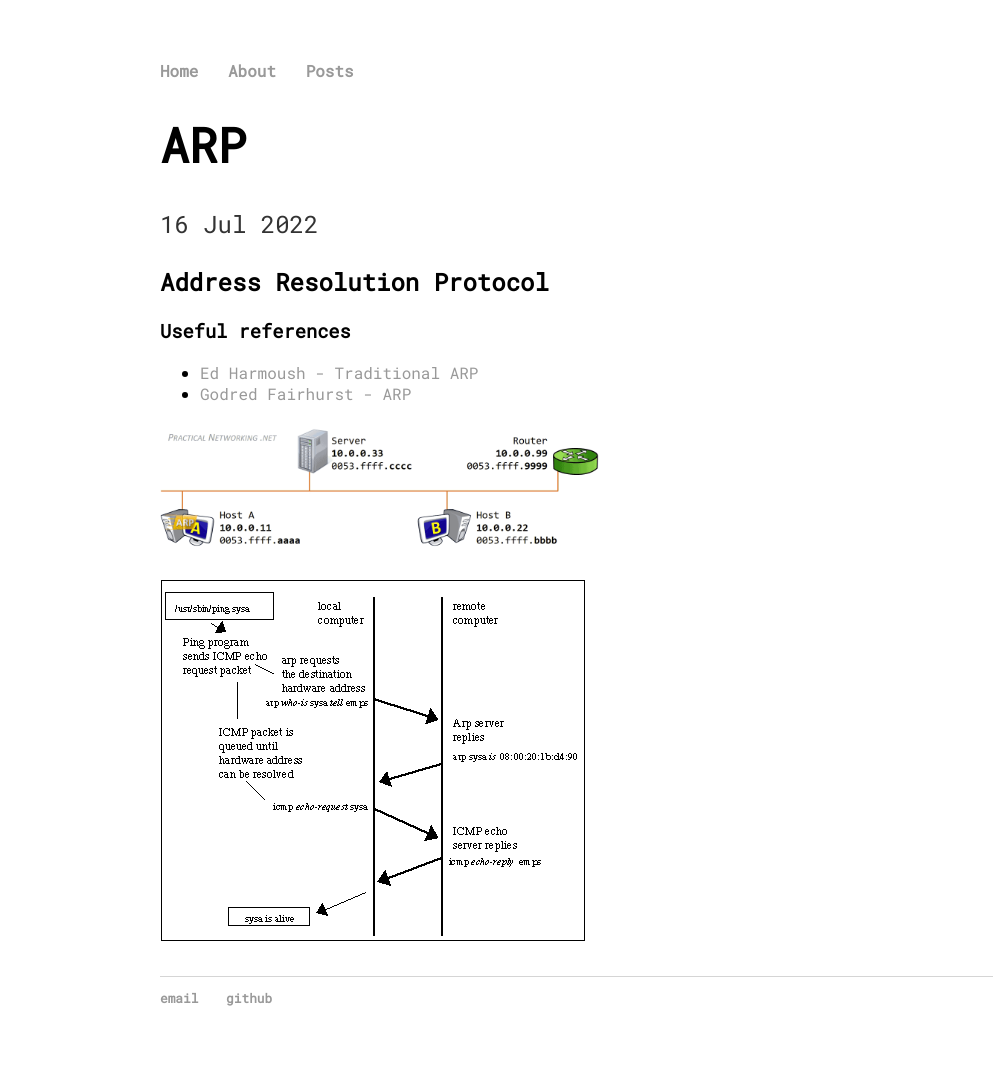
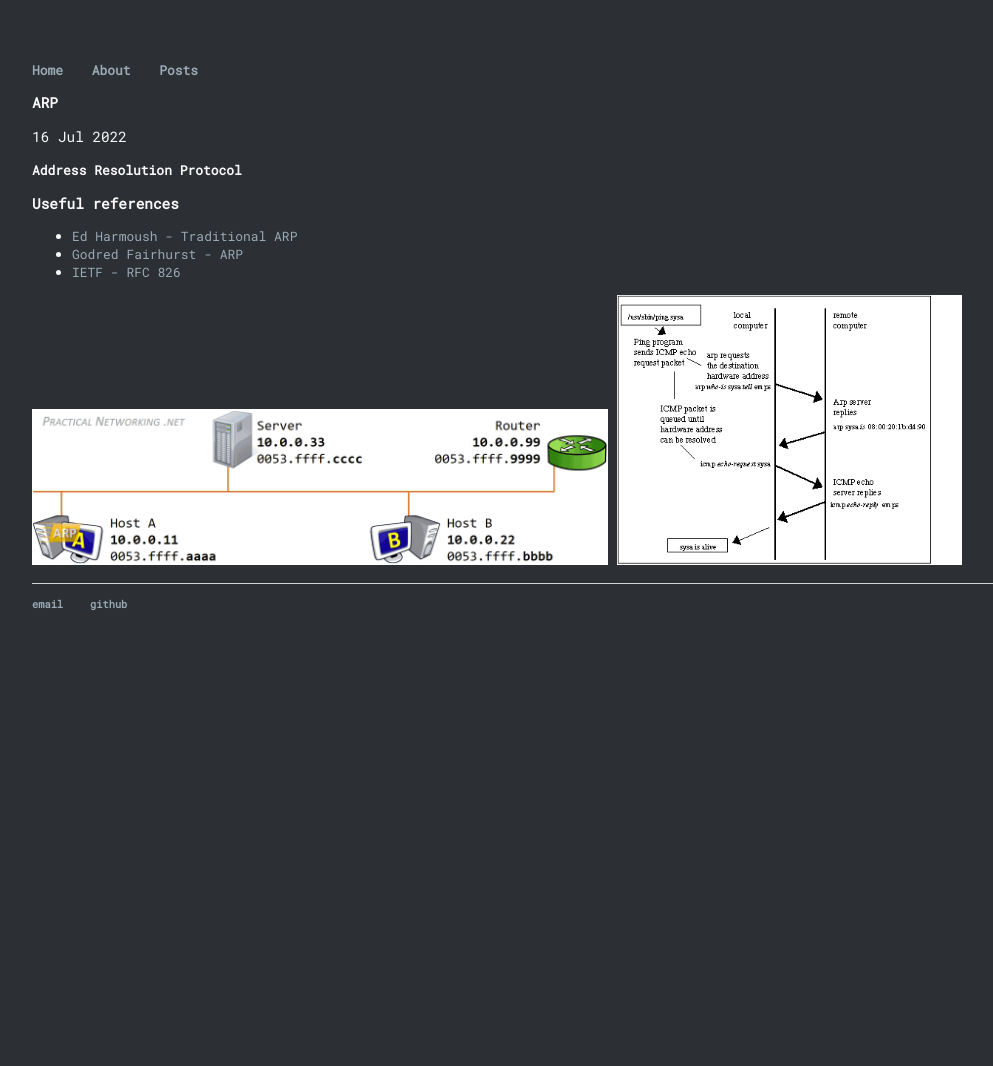
Before and after one commit to bobbykain/bobbykain.github.io, a Jekyll site: the page built from _posts/2022-07-16-arp.markdown, in a window 1280 px wide. Shown: the whole page, without its empty margins (32-1025 px from the left). Built offline with Jekyll 4.4.1, drawn with Linux system fonts in a browser that asks for light colours; after the commit the page ends 900 px from its top, so only the background shows below that.

Commit message:
updates :O

```diff
--- a/_posts/2022-07-16-arp.markdown
+++ b/_posts/2022-07-16-arp.markdown
@@ -10,7 +10,6 @@ categories:
 ### Useful references
 * [Ed Harmoush - Traditional ARP](https://www.practicalnetworking.net/series/arp/traditional-arp/)<!---https://web.archive.org/web/20220715230817/https://www.practicalnetworking.net/series/arp/traditional-arp/-->
 * [Godred Fairhurst - ARP](https://erg.abdn.ac.uk/users/gorry/course/inet-pages/arp.html)<!---https://web.archive.org/web/20220601092345/https://erg.abdn.ac.uk/users/gorry/course/inet-pages/arp.html-->
+* [IETF - RFC 826](https://datatracker.ietf.org/doc/html/rfc826)
 
-![arp-gif](/assets/img/arp/traditional-arp-process.gif){:height="49%" width="49%"}
-
-![arp-ex](/assets/img/arp/arp-eg.gif)
+![arp-gif](/assets/img/arp/traditional-arp-process.gif){:height="50%" width="50%"} ![arp-ex](/assets/img/arp/arp-eg.gif){:height="30%" width="30%"}
--- a/css/main.css
+++ b/css/main.css
@@ -1,7 +1,8 @@
 body {
     font-family: 'Roboto Mono', monospace;
     margin: 60px auto;
-    width: 70%;
+    width: 90%;
+    background: #2c2f33;
 }
 nav ul, footer ul {
     font-family: 'Roboto Mono', monospace;
@@ -15,29 +16,32 @@ nav ul li, footer ul li {
 }
 a {
     text-decoration: none;
-    color: #999;
+    color: #99aab5;
 }
 a:hover {
     text-decoration: underline;
 }
-h1 {
-    font-size: 3em;
+h1, h2, h3, h4, h5, h6, ul, li, ol, em, strong, p {
     font-family: 'Roboto Mono', monospace;
+    color: #f9f9f9;
+    font-size: .9em;
 }
-p {
-    font-family: 'Roboto Mono', monospace;
-    font-size: 1.5em;
-    line-height: 1.4em;
-    color: #333;
-}
+/*ul {
+    margin-top: -10px;
+    margin-left: -15px;
+}*/
+/*ul.footer {
+    margin-top: 0;
+    margin-left: 0;
+}*/
 footer {
     border-top: 1px solid #d5d5d5;
     font-size: .8em;
+    color: #f9f9f9;
 }
 
 ul.posts {
     margin: 20px auto 40px;
-    font-size: 1.5em;
 }
 
 ul.posts li {
--- a/posts/index.html
+++ b/posts/index.html
@@ -2,7 +2,7 @@
 layout: default
 title: Posts
 ---
-	<h2>{{ page.title }}</h2>
+	<h1>{{ page.title }}</h1>
 	<ul class="posts">
 
 	  {% for post in site.posts %}
```
Also changed, not shown: _posts/2022-07-15-puppy.markdown (+7 -0 lines), _posts/2022-07-16-osi-model.markdown (+11 -16 lines), assets/img/osi-model/tcpheader.jpg, 6 other files.
